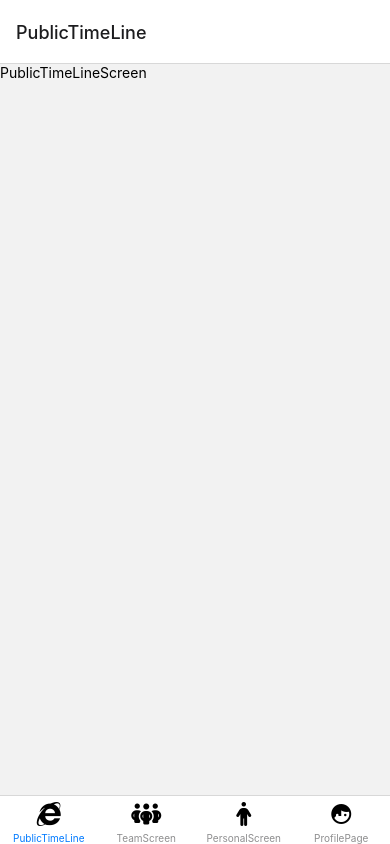
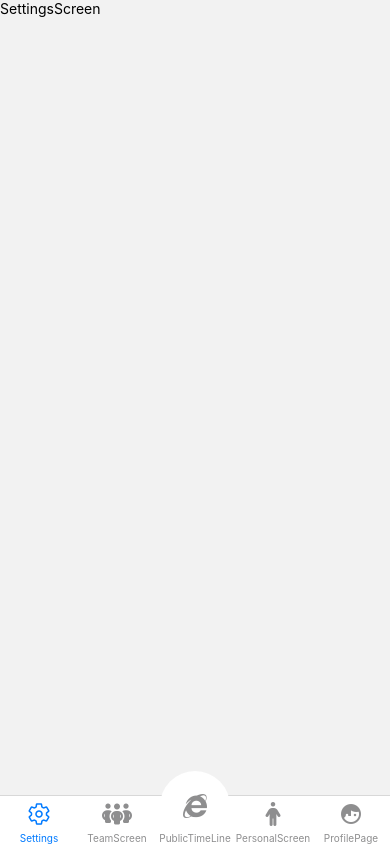
Before and after one commit to Mohammed-Abdulwahab22/Accomplish, a React Native app in the folder accomplish-app/: screen /Settings in a window 390 px wide. Built offline with nearby package versions, Linux system fonts and the light colour scheme.

Commit message:
T3-changed the bottom navigator style and added a new screen (settings)

```diff
--- a/accomplish-app/App.js
+++ b/accomplish-app/App.js
@@ -1,31 +1,94 @@
 import React from 'react';
-import { StatusBar } from 'expo-status-bar';
-import { StyleSheet, Text, View } from 'react-native';
-
-import { MaterialCommunityIcons,FontAwesome6  } from '@expo/vector-icons';
-
+import { StyleSheet, View } from 'react-native';
 import { NavigationContainer } from '@react-navigation/native';
 import { createBottomTabNavigator } from '@react-navigation/bottom-tabs';
+import { MaterialCommunityIcons, FontAwesome6 ,Ionicons} from '@expo/vector-icons';
+
 import PersonalTasksScreen from "./Screens/PersonalTasksScreen";
 import TeamTasksScreen from "./Screens/TeamTasksScreen";
 import PublicTimeLineScreen from "./Screens/PublicTimeLineScreen";
 import ProfilePageScreen from "./Screens/ProfilePageScreen";
+import SettingsScreen from './Screens/SettingsScreen';
 
 const Tab = createBottomTabNavigator();
 
+const TabBarCustomButton = ({ children, onPress }) => (
+  <View style={{ flex: 1, alignItems: 'center' }}>
+    <View style={{ width: 70, height: 70, borderRadius: 35, backgroundColor: 'white', alignItems: 'center', justifyContent: 'center', top: -25, }}>
+      {children}
+    </View>
+  </View>
+);
 
 export default function App() {
   return (
     <NavigationContainer>
-    <Tab.Navigator>
-      <Tab.Screen name="PublicTimeLine" component={PublicTimeLineScreen} options={{ tabBarIcon: ({ color, size }) => <FontAwesome6 name="internet-explorer" size={24} color="black" /> }} />
-      <Tab.Screen name="TeamScreen" component={TeamTasksScreen} options={{ tabBarIcon: ({ color, size }) => <FontAwesome6 name="people-group" size={24} color="black" /> }} />
-      <Tab.Screen name="PersonalScreen" component={PersonalTasksScreen}  options={{ tabBarIcon: ({ color, size }) => <FontAwesome6 name="person" size={24} color="black" /> }}/>
-      <Tab.Screen name="ProfilePage" component={ProfilePageScreen} options={{ tabBarIcon: ({ color, size }) => <MaterialCommunityIcons name="face-man-profile" size={24} color="black" /> }}/>
-    </Tab.Navigator>
-  </NavigationContainer>
+      <Tab.Navigator
+        screenOptions={{
+          headerShown: false,
+          style: {
+            position: 'absolute',
+            bottom: 0,
+            left: 0,
+            right: 0,
+            elevation: 0,
+            backgroundColor: 'transparent',
+            borderTopColor: 'transparent',
+          }
+        }}
+      >
+      <Tab.Screen
+        name='Settings'
+        component={SettingsScreen}
+        options={{
+          tabBarIcon: ({ color, size }) => (
+            <Ionicons name="settings-outline" size={24} color={color} /> )
+        }}
+      />
+       <Tab.Screen
+          name="TeamScreen"
+          component={TeamTasksScreen}
+          options={{
+            tabBarIcon: ({ color, size }) => (
+                <FontAwesome6 name="people-group" size={24} color={color} />
+            )
+          }}
+        />
+        <Tab.Screen
+          name="PublicTimeLine"
+          component={PublicTimeLineScreen}
+          options={{
+            tabBarIcon: ({ color, size }) => (
+              <TabBarCustomButton>
+              <FontAwesome6 name="internet-explorer" size={24} color={color} />
+              </TabBarCustomButton>
+            )
+          }}
+        />
+
+        <Tab.Screen
+          name="PersonalScreen"
+          component={PersonalTasksScreen}
+          options={{
+            tabBarIcon: ({ color, size }) => (
+              <FontAwesome6 name="person" size={24} color={color} />
+            )
+          }}
+        />
+        <Tab.Screen
+          name="ProfilePage"
+          component={ProfilePageScreen}
+          options={{
+            tabBarIcon: ({ color, size }) => (
+              <MaterialCommunityIcons name="face-man-profile" size={24} color={color} />
+            )
+          }}
+        />
+      </Tab.Navigator>
+    </NavigationContainer>
   );
 }
+
 
 const styles = StyleSheet.create({
 
--- /dev/null
+++ b/accomplish-app/Screens/SettingsScreen.js
@@ -0,0 +1,12 @@
+import { StyleSheet, Text, View } from 'react-native'
+import React from 'react'
+
+export default function SettingsScreen() {
+  return (
+    <View>
+      <Text>SettingsScreen</Text>
+    </View>
+  )
+}
+
+const styles = StyleSheet.create({})
```
